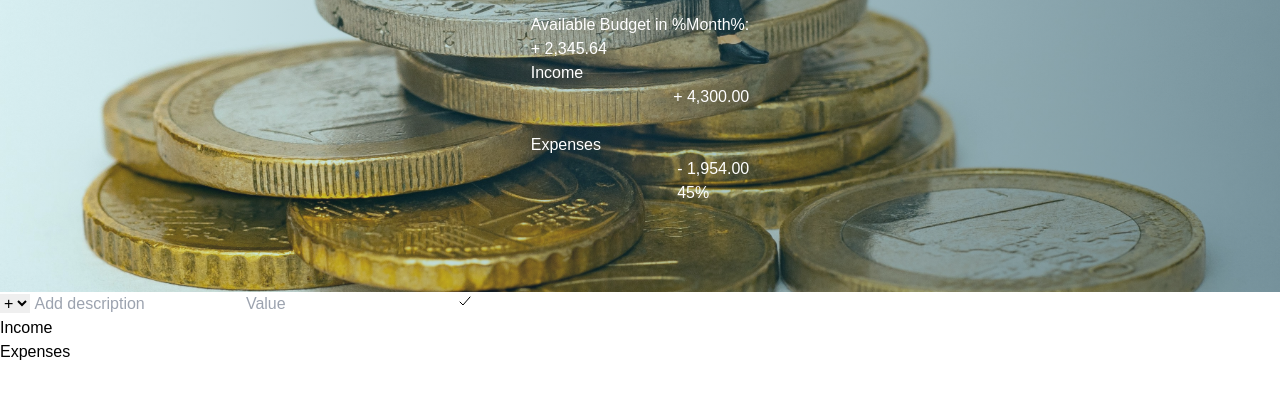
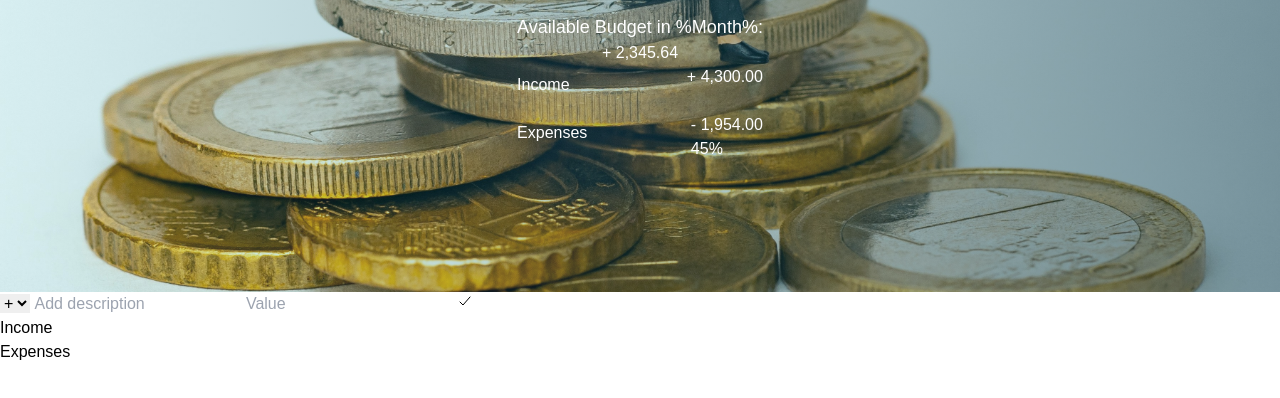
Before and after one commit to janeAnezi/Budget-Buddy, a website: page index.html in a window 1280 px wide. Shown: the part 108-506 px from the top of the page. Drawn offline with nearby package versions, Linux system fonts and the light colour scheme; a web font is replaced by a local one.

Commit message:
add styles

```diff
--- a/index.html
+++ b/index.html
@@ -21,19 +21,19 @@
         </div>
         <div class="top flex items-center justify-center py-4 text-white">
             <div class="budget">
-                <div class="budget-title">
+                <div class="budget-title text-lg">
                     Available Budget in <span class="budget-title-month">%Month%</span>:
                 </div>
-                <div class="budget-value">+ 2,345.64</div>
+                <div class="budget-value text-center">+ 2,345.64</div>
                 <div class="budget-income clearfix">
-                    <div class="budget-income-text">Income</div>
+                    <div class="budget-income-text mt-2 float-left">Income</div>
                     <div class="right">
                         <div class="budget-income-value">+ 4,300.00</div>
                         <div class="budget-income-percentage">&nbsp;</div>
                     </div>
                 </div>
                 <div class="budget-expenses clearfix">
-                    <div class="budget-expenses-text">Expenses</div>
+                    <div class="budget-expenses-text mt-2 float-left">Expenses</div>
                     <div class="right clearfix">
                         <div class="budget-expenses-value">- 1,954.00</div>
                         <div class="budget-expenses-percentage">45%</div>
```
Also changed, not shown: src/output.css.
